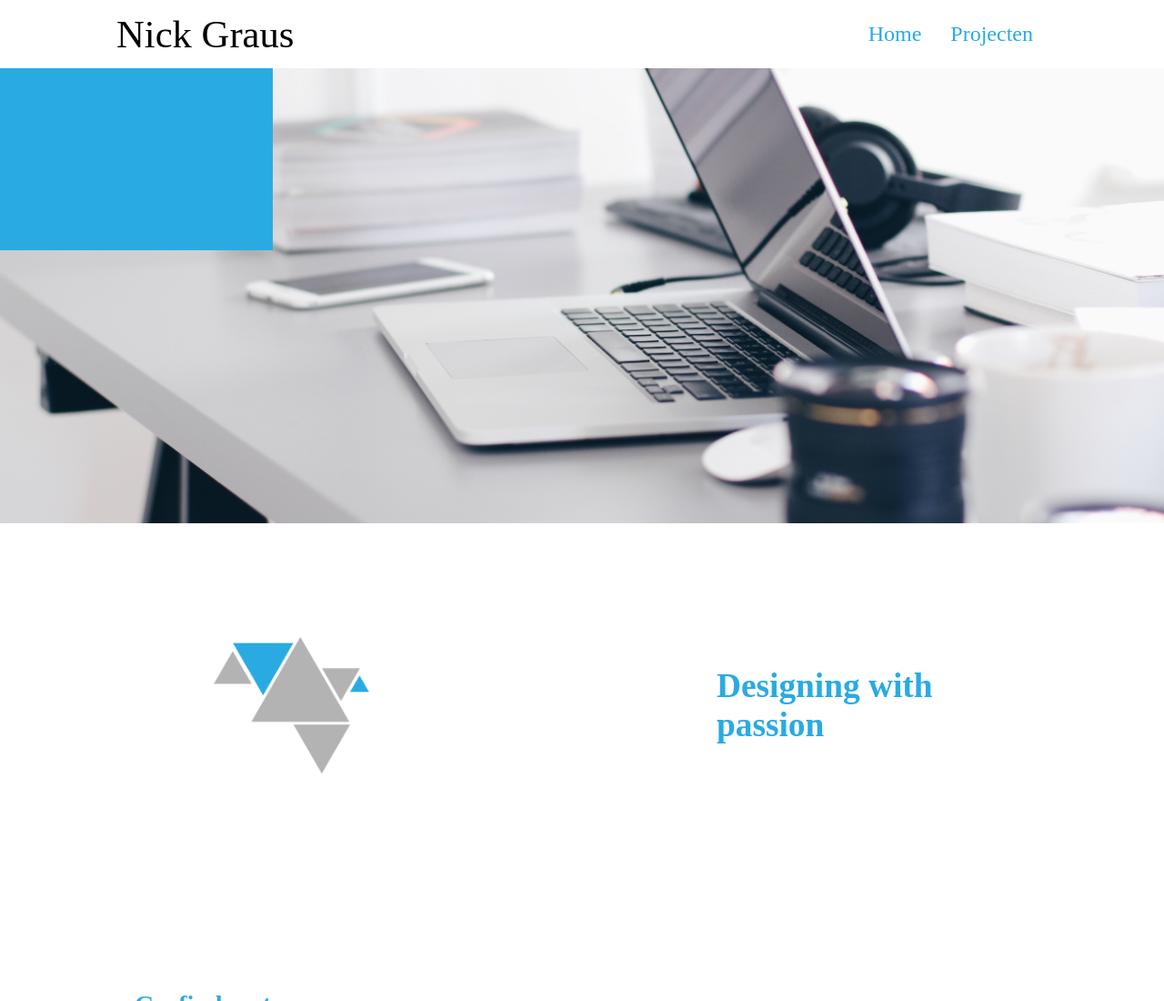
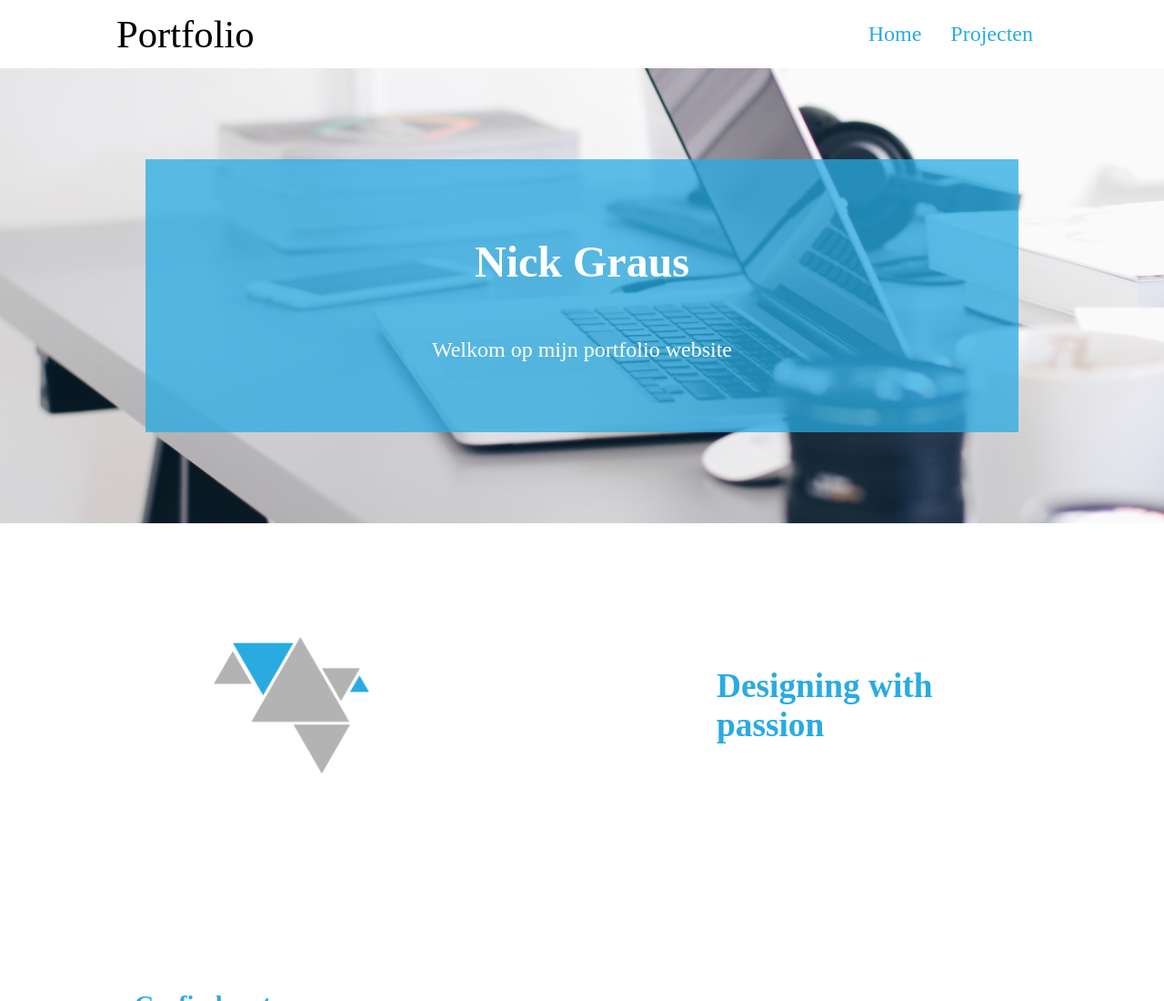
Before and after one commit to NickGraus/portfolio, a plain HTML site: page index.html in a window 1280 px wide. Shown: the top 1100 px of the page at 91% size. Drawn offline with Linux system fonts and the light colour scheme.

Commit message:
Banner position fixed

```diff
--- a/index.html
+++ b/index.html
@@ -9,7 +9,7 @@
 <body>
   <header>
     <div class="logo">
-      Nick Graus
+      Portfolio
     </div> <!-- end logo -->
     <nav class="menu">
       <ul>
@@ -21,7 +21,8 @@
 
   <div class="banner">
     <div class="inner-block">
-
+      <h1>Nick Graus</h1>
+      <p>Welkom op mijn portfolio website</p>
     </div>
   </div> <!-- end banner -->
 
--- a/style/style.css
+++ b/style/style.css
@@ -63,6 +63,9 @@ header .menu ul li a:hover:not(.active) {
 
 /* --- index styling --- */
 .banner {
+  display: flex;
+  align-items: center;
+  justify-content: center;
   background-image: url("../images/banner.jpg");
   background-repeat: no-repeat;
   background-size: 100%;
@@ -72,10 +75,18 @@ header .menu ul li a:hover:not(.active) {
 }
 
 .banner .inner-block {
-  height: 200px;
-  width: 300px;
-  background-color: #29abe2;
-  background-opaci
+  display: grid;
+  align-content: center;
+  justify-content: center;
+  height: 60%;
+  width: 75%;
+  background-color: rgb(41, 171, 226, 0.75);
+  text-align: center;
+  color: white;
+}
+
+.banner .inner-block h1 {
+  color: white;
 }
 
 .half-block {
```
